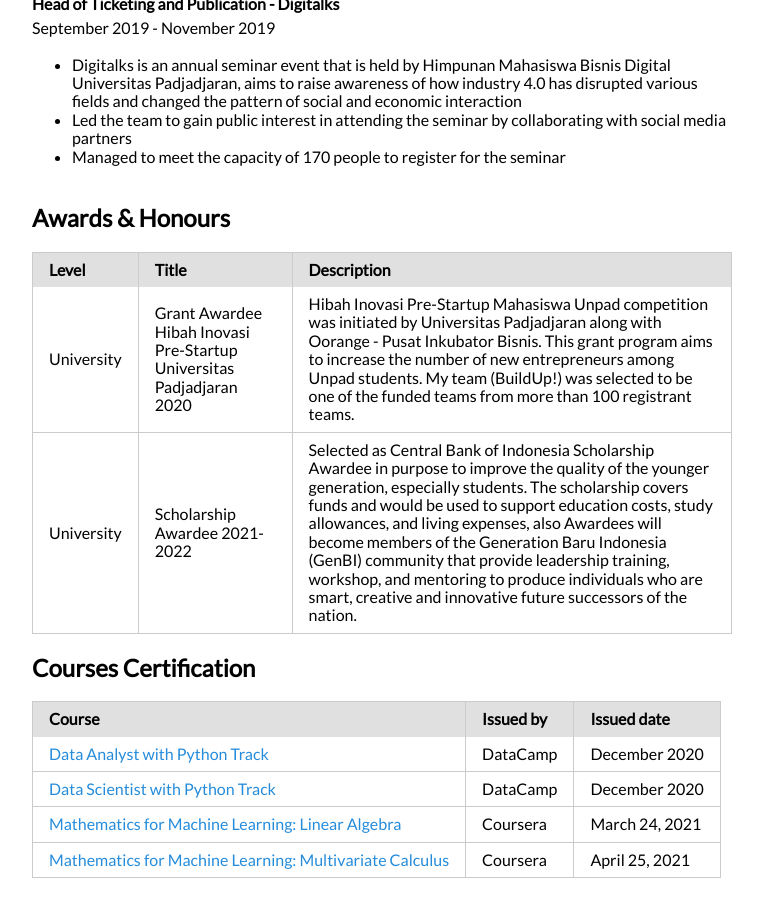
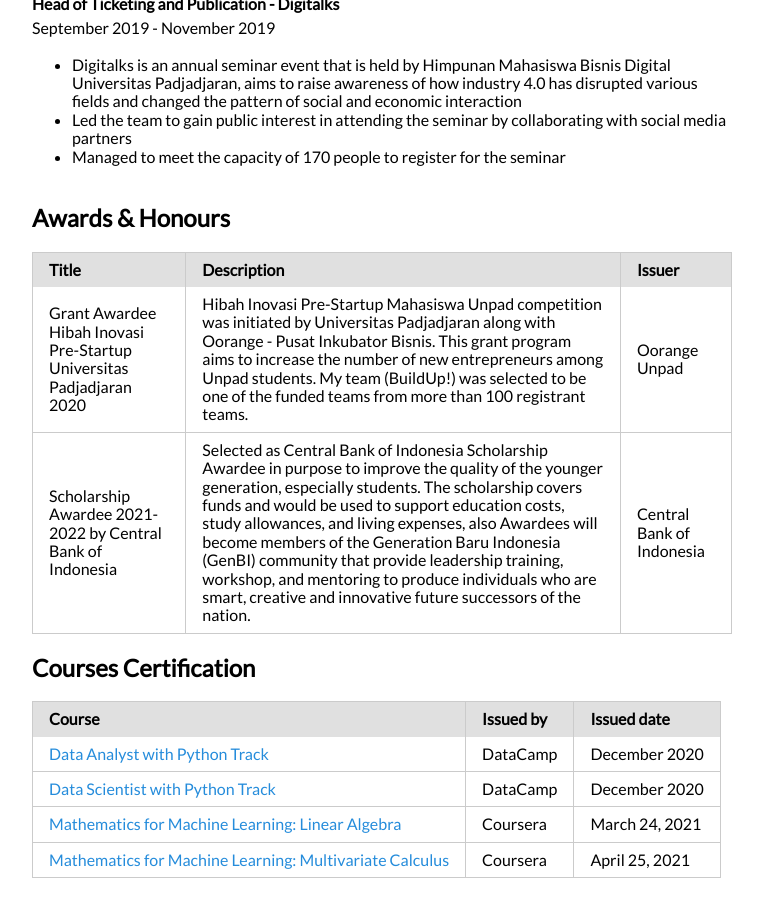
Before and after one commit to imfery/imfery.github.io, a Jekyll site: the page built from resume.md, in a window 1280 px wide and 900 px high, scrolled down 1559 px. Shown: the whole window, without its empty margins (258-1021 px from the left). Built offline with Jekyll 4.4.1, drawn with Linux system fonts in a browser that asks for light colours; nearby versions of some CDN libraries.

Commit message:
Update resume.md

```diff
--- a/resume.md
+++ b/resume.md
@@ -74,22 +74,22 @@ September 2019 - November 2019
 <table class="pure-table pure-table-bordered">
     <thead>
         <tr>
-            <th>Level</th>
             <th>Title</th>
             <th>Description</th>
+            <th>Issuer</th>
         </tr>
     </thead>
 
 <tr>
-    <td>University</td>
     <td>Grant Awardee Hibah Inovasi Pre-Startup Universitas Padjadjaran 2020</td>
     <td>Hibah Inovasi Pre-Startup Mahasiswa Unpad competition was initiated by Universitas Padjadjaran along with Oorange - Pusat Inkubator Bisnis. This grant program aims to increase the number of new entrepreneurs among Unpad students. My team (BuildUp!) was selected to be one of the funded teams from more than 100 registrant teams.</td>
+    <td>Oorange Unpad</td>
 </tr>
 
 <tr>
-    <td>University</td>
-    <td>Scholarship Awardee 2021-2022</td>
+    <td>Scholarship Awardee 2021-2022 by Central Bank of Indonesia</td>
     <td>Selected as Central Bank of Indonesia Scholarship Awardee in purpose to improve the quality of the younger generation, especially students. The scholarship covers funds and would be used to support education costs, study allowances, and living expenses, also Awardees will become members of the Generation Baru Indonesia (GenBI) community that provide leadership training, workshop, and mentoring to produce individuals who are smart, creative and innovative future successors of the nation.</td>
+    <td>Central Bank of Indonesia</td>
 </tr>
 </table>
 
```
